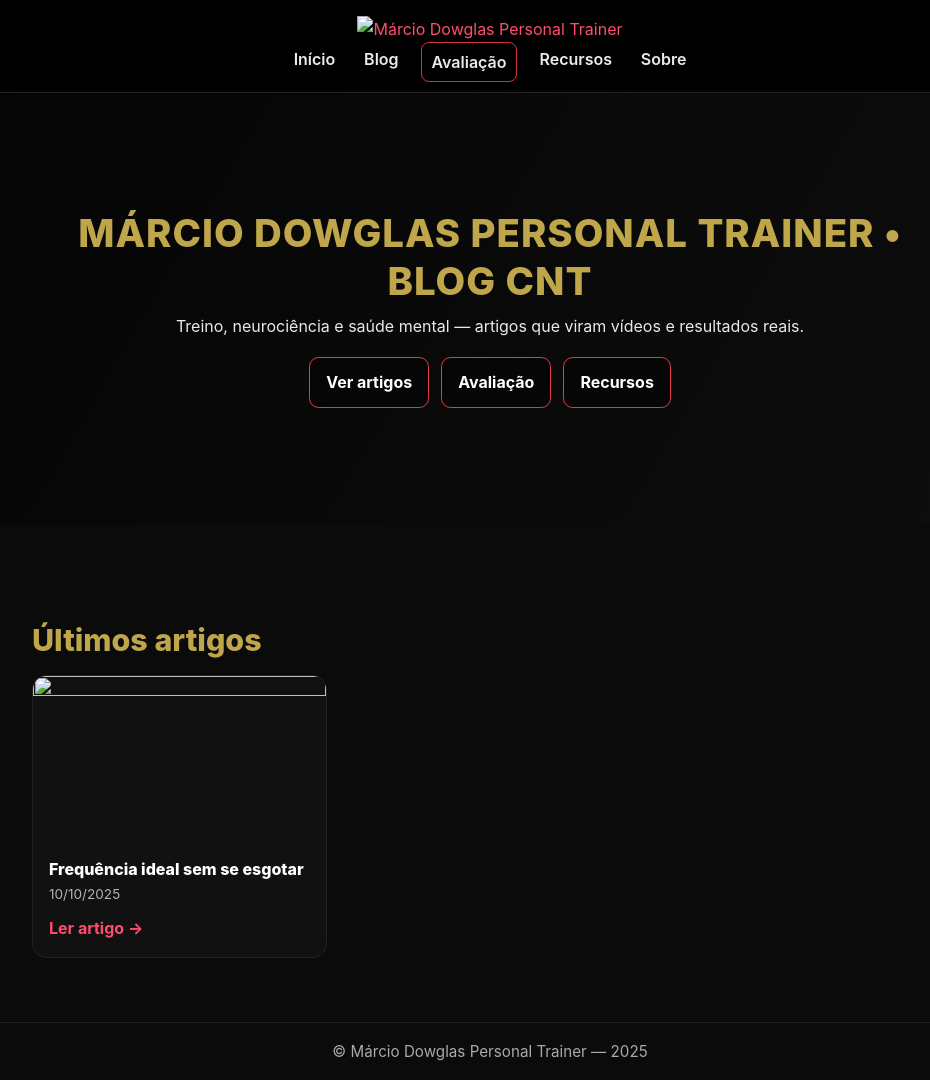
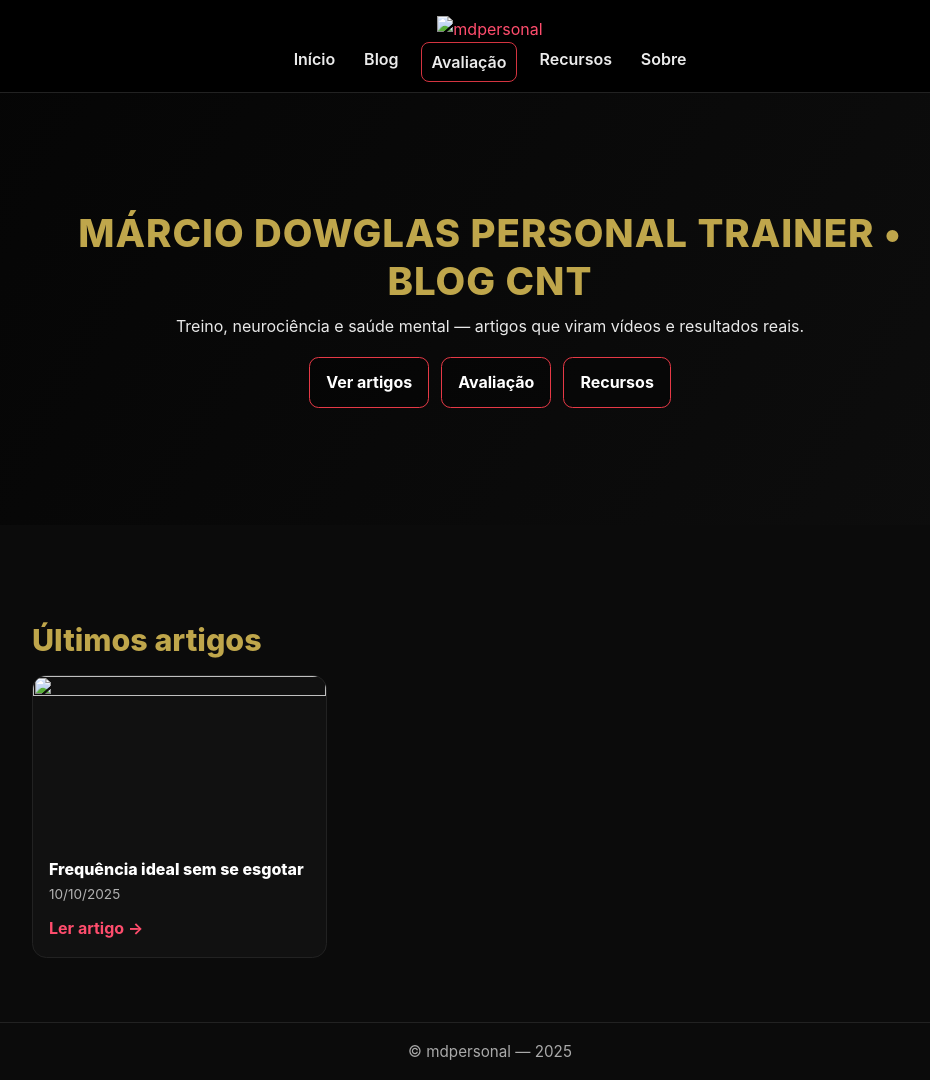
Before and after one commit to mbritodowglas-collab/mdpersonal, a Jekyll site: the page built from index.md, in a window 1280 px wide. Shown: the whole page, without its empty margins (150-1080 px from the left). Built offline with Jekyll 4.4.1, drawn with Linux system fonts in a browser that asks for light colours.

Commit message:
Update _config.yml

```diff
--- a/_config.yml
+++ b/_config.yml
@@ -1,4 +1,3 @@
-title: "Márcio Dowglas Personal Trainer"
 description: "Treinamento físico, neurociência e saúde mental — base de conteúdo do Blog CNT."
 logo: "/assets/logo.png"
 author: "Márcio Dowglas"
```
